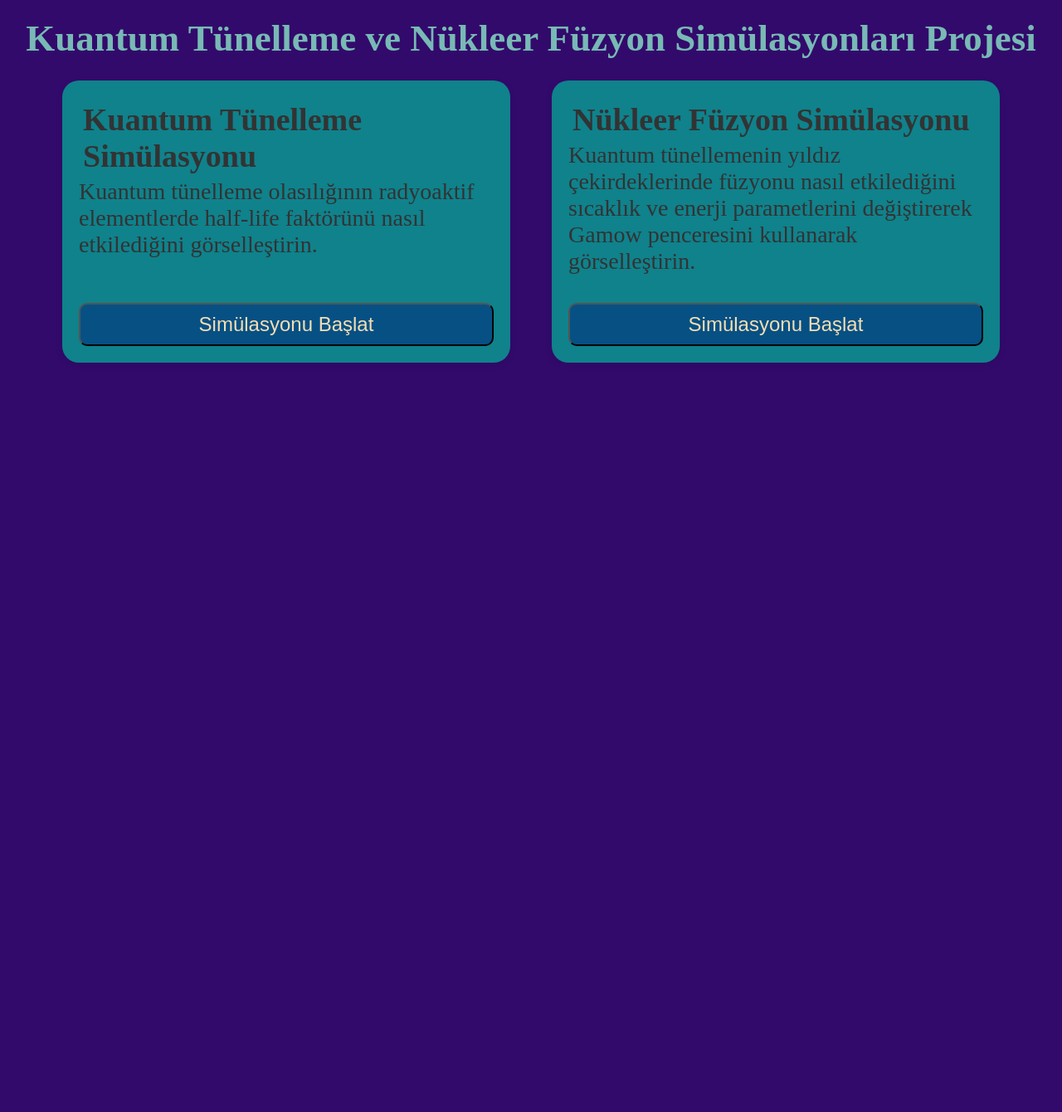
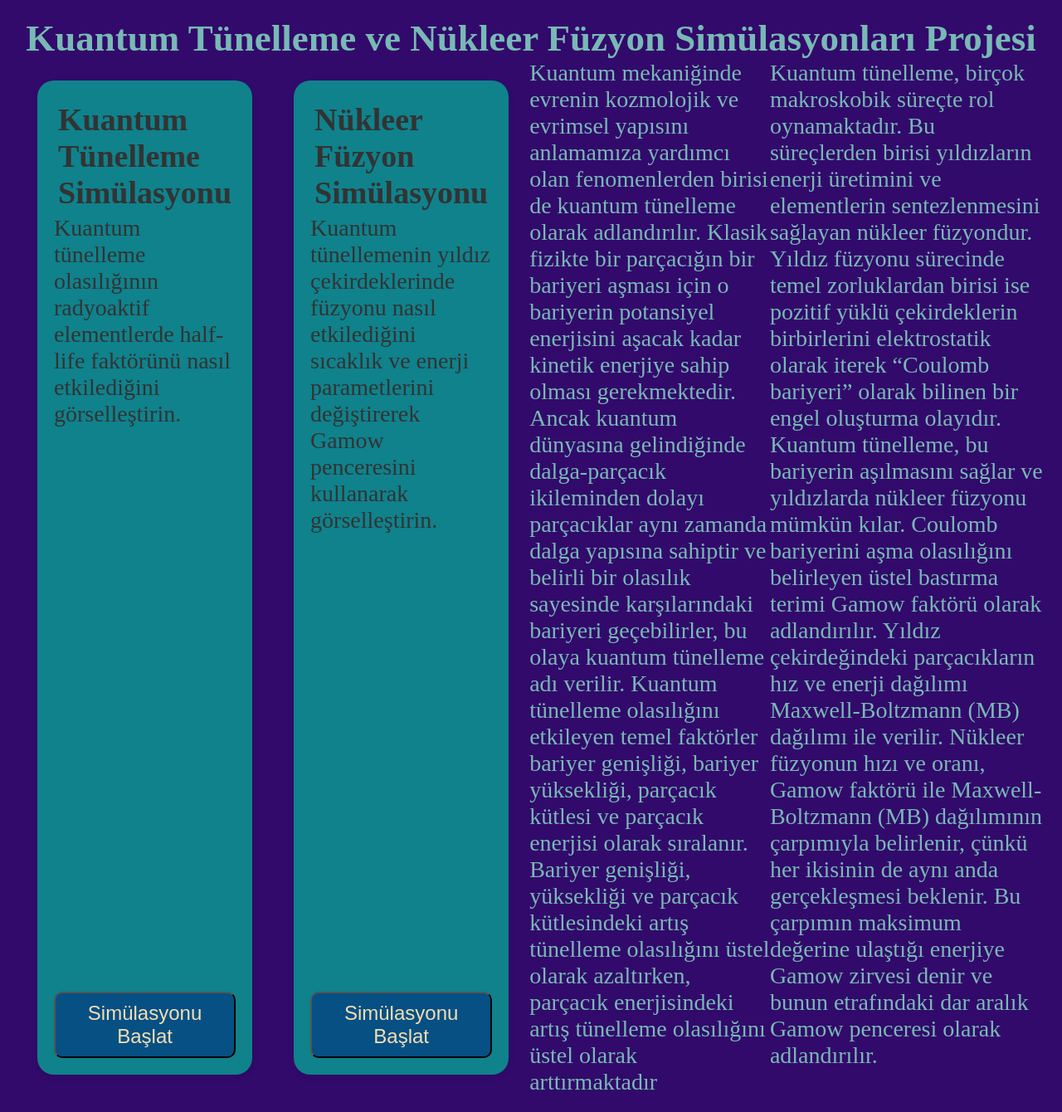
Before and after one commit to kaan8562/astroquantum-simulations, a Flask app: page / in a window 1280 px wide. Shown: the whole page at 83% size. Before the commit the page ends 437 px from the top, so only its background shows below. Run offline with Flask 3, Linux system fonts and the light colour scheme.

Commit message:
index.html güncelleme

```diff
--- a/templates/index.html
+++ b/templates/index.html
@@ -27,6 +27,8 @@
             </button>
         </div>
 
+        <p>Kuantum mekaniğinde evrenin kozmolojik ve evrimsel yapısını anlamamıza yardımcı olan fenomenlerden birisi de kuantum tünelleme olarak adlandırılır. Klasik fizikte bir parçacığın bir bariyeri aşması için o bariyerin potansiyel enerjisini aşacak kadar kinetik enerjiye sahip olması gerekmektedir. Ancak kuantum dünyasına gelindiğinde dalga-parçacık ikileminden dolayı parçacıklar aynı zamanda dalga yapısına sahiptir ve belirli bir olasılık sayesinde karşılarındaki bariyeri geçebilirler, bu olaya kuantum tünelleme adı verilir. Kuantum tünelleme olasılığını etkileyen temel faktörler bariyer genişliği, bariyer yüksekliği, parçacık kütlesi ve parçacık enerjisi olarak sıralanır. Bariyer genişliği, yüksekliği ve parçacık kütlesindeki artış tünelleme olasılığını üstel olarak azaltırken, parçacık enerjisindeki artış tünelleme olasılığını üstel olarak arttırmaktadır</p>
+        <p>Kuantum tünelleme, birçok makroskobik süreçte rol oynamaktadır. Bu süreçlerden birisi yıldızların enerji üretimini ve elementlerin sentezlenmesini sağlayan nükleer füzyondur. Yıldız füzyonu sürecinde temel zorluklardan birisi ise pozitif yüklü çekirdeklerin birbirlerini elektrostatik olarak iterek “Coulomb bariyeri” olarak bilinen bir engel oluşturma olayıdır. Kuantum tünelleme, bu bariyerin aşılmasını sağlar ve yıldızlarda nükleer füzyonu mümkün kılar. Coulomb bariyerini aşma olasılığını belirleyen üstel bastırma terimi Gamow faktörü olarak adlandırılır. Yıldız çekirdeğindeki parçacıkların hız ve enerji dağılımı Maxwell-Boltzmann (MB) dağılımı ile verilir. Nükleer füzyonun hızı ve oranı, Gamow faktörü ile Maxwell-Boltzmann (MB) dağılımının çarpımıyla belirlenir, çünkü her ikisinin de aynı anda gerçekleşmesi beklenir. Bu çarpımın maksimum değerine ulaştığı enerjiye Gamow zirvesi denir ve bunun etrafındaki dar aralık Gamow penceresi olarak adlandırılır.</p>
     </div>
 
 </body>
```
